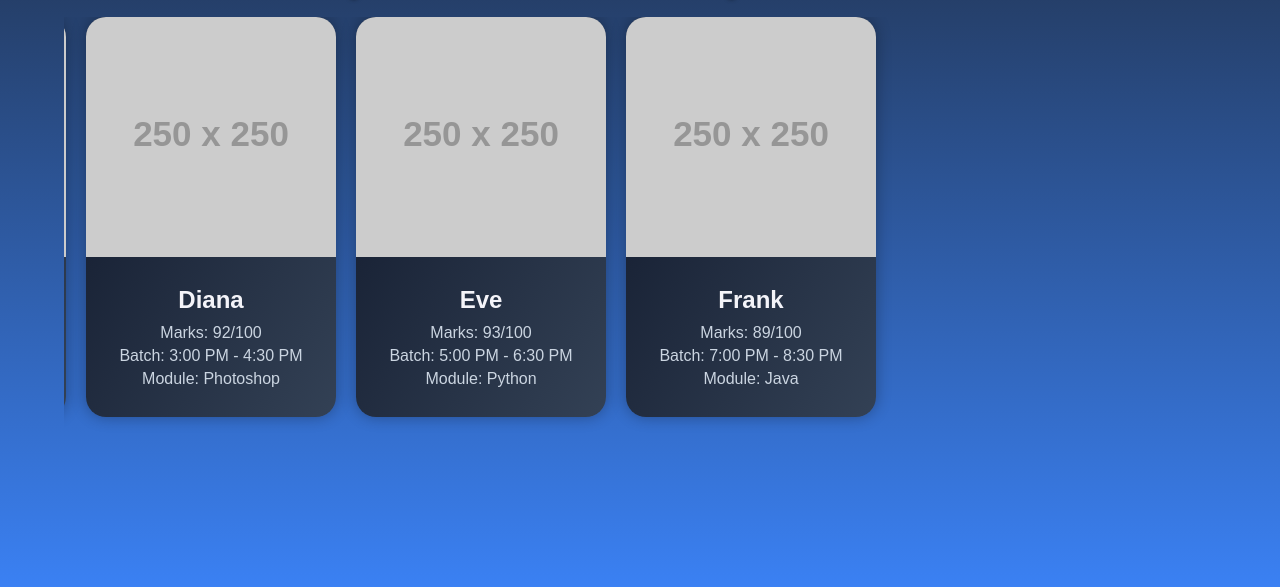
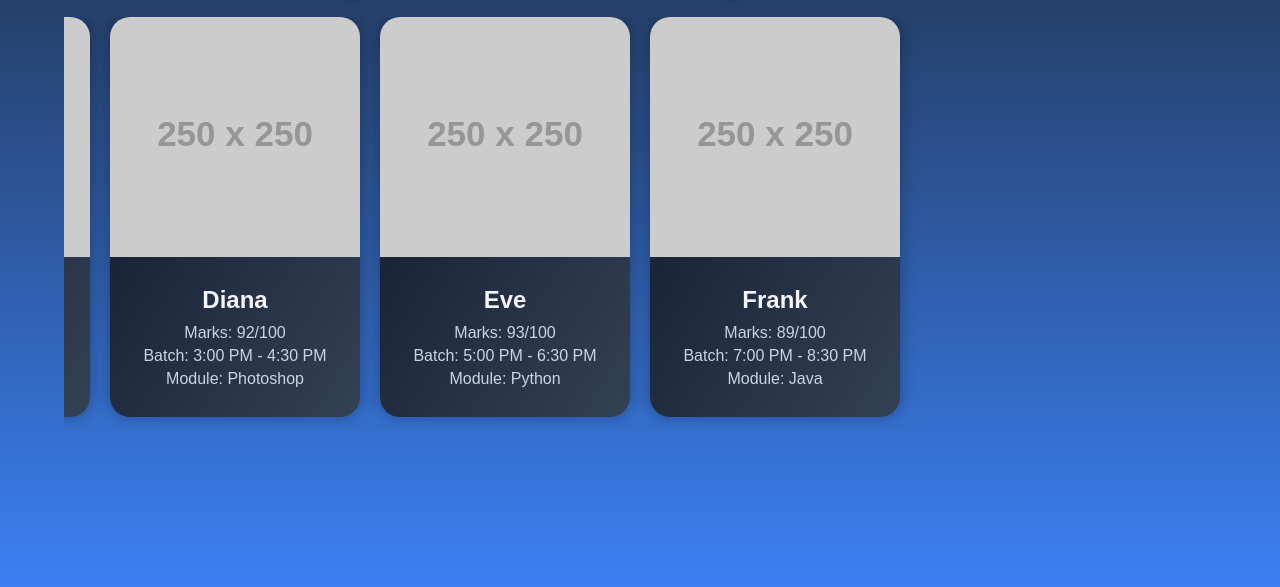
Before and after one commit to itcs-deoria/Toppers, a plain HTML site: page index.html in a window 1280 px wide. Shown: the part 201-788 px from the top of the page. Drawn offline with Linux system fonts and the light colour scheme; placeholder pictures from the web are drawn by us.

Commit message:
Update index.html

```diff
--- a/index.html
+++ b/index.html
@@ -126,7 +126,7 @@
                 currentIndex = 0; // Loop back to the start
             }
 
-            cardContainer.style.transform = `translateX(-${currentIndex * (cards[0].offsetWidth + 28)}px)`;
+            cardContainer.style.transform = `translateX(-${currentIndex * (cards[0].offsetWidth + 20)}px)`;
         }
 
         // Initial display
```
